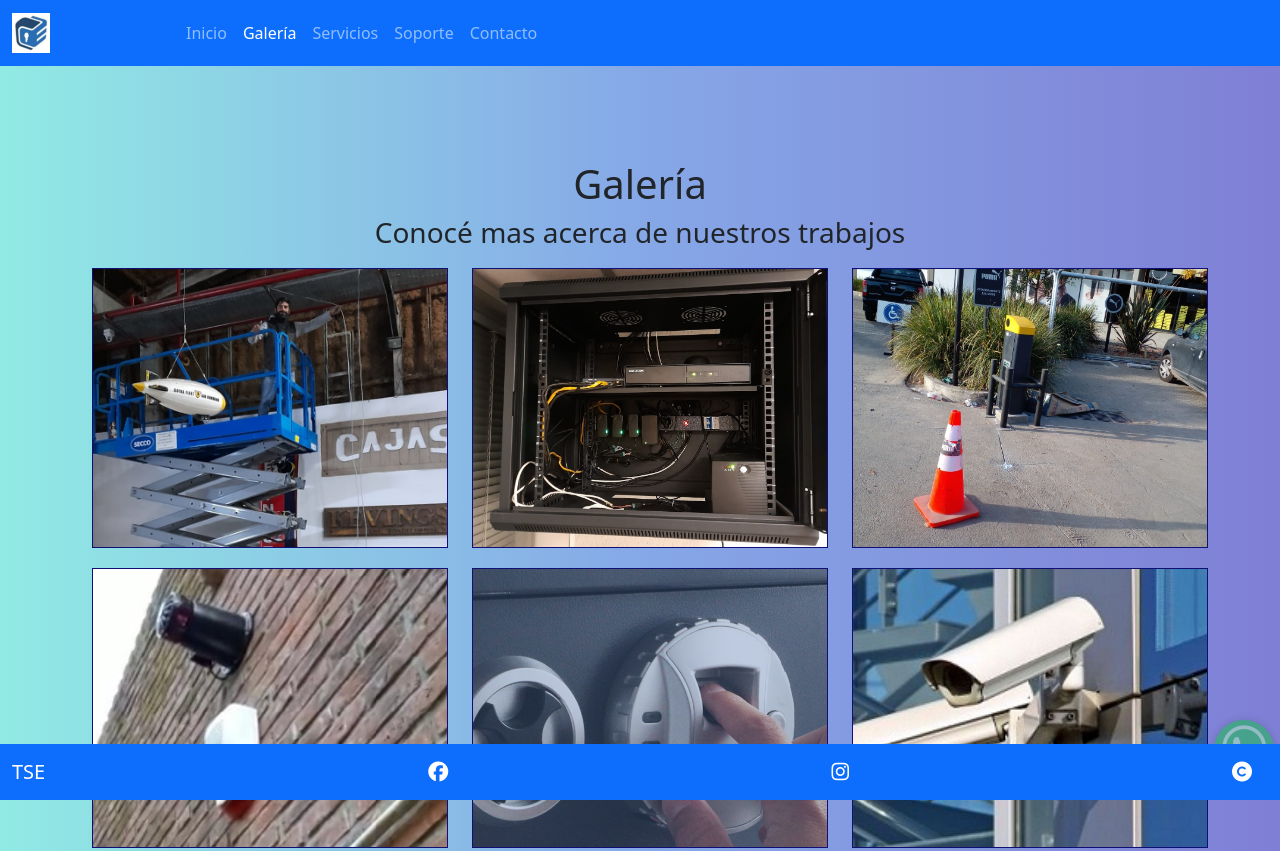
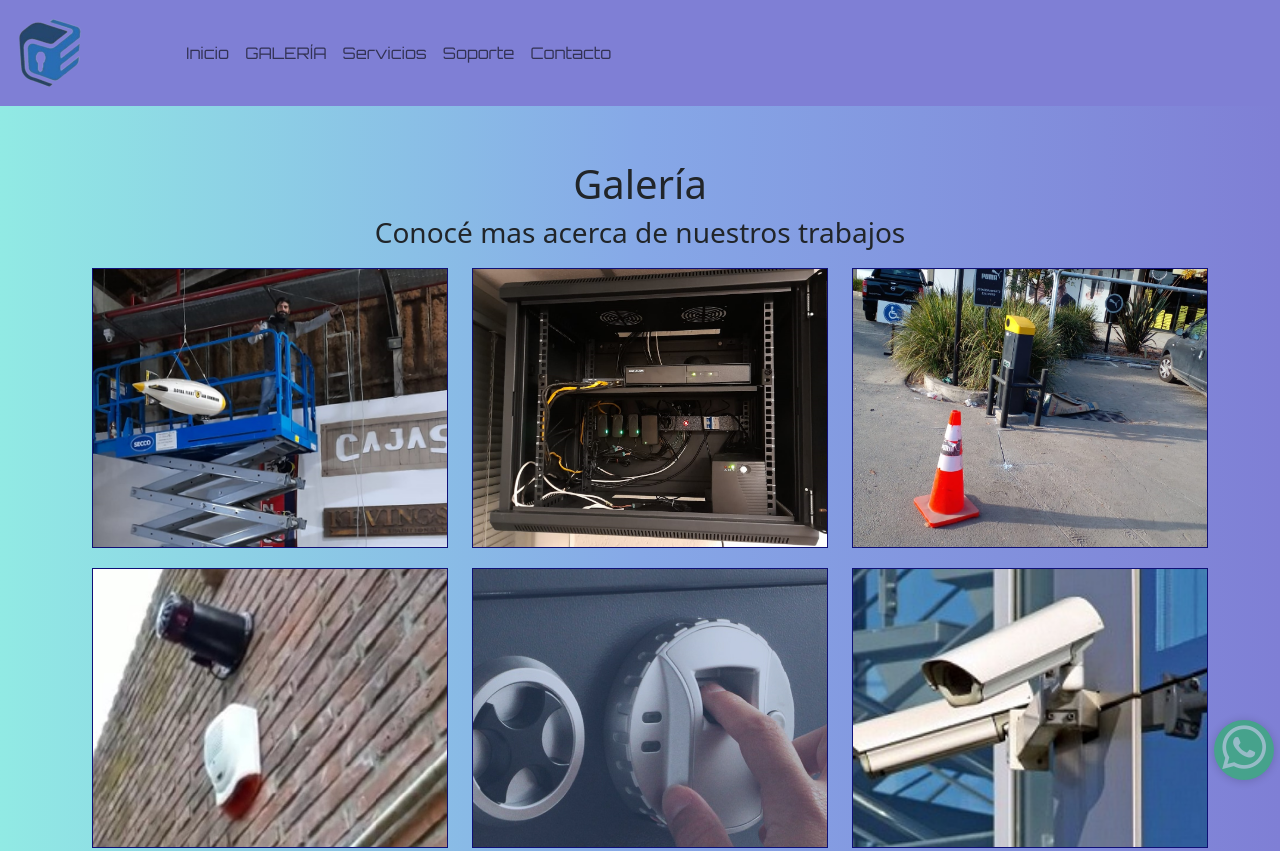
Before and after one commit to dufourdiego/TSESistemas, a plain HTML site: page pages/galeria.html in a window 1280 px wide. Shown: the top 851 px of the page. Drawn offline with nearby package versions, Linux system fonts and the light colour scheme.

Commit message:
Modifico estilos de barras y botones en galeria.html

```diff
--- a/pages/galeria.html
+++ b/pages/galeria.html
@@ -15,30 +15,32 @@
   <body>
     <header>
 
-        <!-- Barra de navegación con Bootstrap - La fijo a la parte Superior-->
+      <!-- Barra de navegación con Botstrap -->
+      <!-- LO FIJO A LA PARTE SUPERIOR -->
+      <!-- Agrego el logo y personalizo la fuente -->
 
-        <nav class="navbar navbar-expand-lg navbar-dark fixed-top bg-primary">
+      <nav class="navbar navbar-expand-lg navbar-dark fixed-top bg-tse">
           <div class="container-fluid">
-                <a class="navbar-brand" href="../index.html"><img class="w-25" src="../media/images/tse-pablo.jpg" alt=""></a>
+              <a class="navbar-brand" href="#"><img class="w-50" src="../media/images/tse-pablobg.png" alt=""></a>
               <button class="navbar-toggler" type="button" data-bs-toggle="collapse" data-bs-target="#navbarNav" aria-controls="navbarNav" aria-expanded="false" aria-label="Toggle navigation">
                 <span class="navbar-toggler-icon"></span>
               </button>
               <div class="collapse navbar-collapse" id="navbarNav">
                 <ul class="navbar-nav">
                   <li class="nav-item">
-                      <a class="nav-link" href="../index.html">Inicio</a>
+                    <a class="nav-link my-font" aria-current="page" href="../index.html">Inicio</a>
                   </li>
                   <li class="nav-item">
-                      <a class="nav-link active" aria-current="page" href="galeria.html">Galería</a>
+                    <a class="nav-link activa my-font" href="galeria.html">Galería</a>
                   </li>
                   <li class="nav-item">
-                      <a class="nav-link" href="servicios.html">Servicios</a>
+                    <a class="nav-link my-font" href="servicios.html">Servicios</a>
                   </li>
                   <li class="nav-item">
-                        <a class="nav-link" href="soporte.html">Soporte</a>
+                      <a class="nav-link my-font" href="soporte.html">Soporte</a>
                     </li>
                     <li class="nav-item">
-                        <a class="nav-link" href="contacto.html">Contacto</a>
+                      <a class="nav-link my-font" href="contacto.html">Contacto</a>
                     </li>
                 </ul>
               </div>
@@ -84,22 +86,31 @@
 
     <!-- FOOTER FIJO A LA PARTE INFERIOR -->
 
+      <!-- FOOTER CON BOOTSTRAP FIJO A LA PARTE INFERIOR DE LA PAGINA -->
+
       <footer>
 
-        <nav class="navbar fixed-bottom bg-primary navbar-dark">
+        <nav class="navbar bg-tse">
             <div class="container-fluid nav-item">
-                <a class="navbar-brand" href="../index.html">TSE</a>
+                <a class="navbar-brand" href="#">TSE</a>
                 <a href="https://www.facebook.com" target="_blank"><i class="navbar-brand fa-brands fa-facebook"></i></a>
                 <a href="https://www.instagram.com" target="_blank"><i class="navbar-brand fa-brands fa-instagram"></i></a>
-                <i class="navbar-brand fa-solid fa-copyright"></i>
-
+                <a href="https://wa.me/1164827807" target="_blank"></a><i class="navbar-brand fa-brands fa-whatsapp"></i>
 
             </div>
         </nav>
 
+        <div class="bg-tse ">
+          <div class="container">
+          <div class="row">
+          <p  class="my-fontp col-12 d-flex justify-content-around">© 2022 TSE Sistemas <a class="my-fontp" href="#"> Términos y condiciones</a><a class="my-fontp" href="#"> Diseño web by D&D </a></p>
+        </div>
+
+        </div>
+        </div>
+
+
       </footer>
-
-      <!-- ENLACES A LIBRERIAS JS DE BOOTSTRAP Y A FONT AWESOME PARA AGREGAR ICONOS -->
 
     <script src="https://cdn.jsdelivr.net/npm/bootstrap@5.2.0-beta1/dist/js/bootstrap.bundle.min.js" integrity="sha384-pprn3073KE6tl6bjs2QrFaJGz5/SUsLqktiwsUTF55Jfv3qYSDhgCecCxMW52nD2" crossorigin="anonymous"></script>
     <script src="https://kit.fontawesome.com/b6c0b7a831.js" crossorigin="anonymous"></script>
```
Lines whose indentation alone changed are shown as unchanged.
